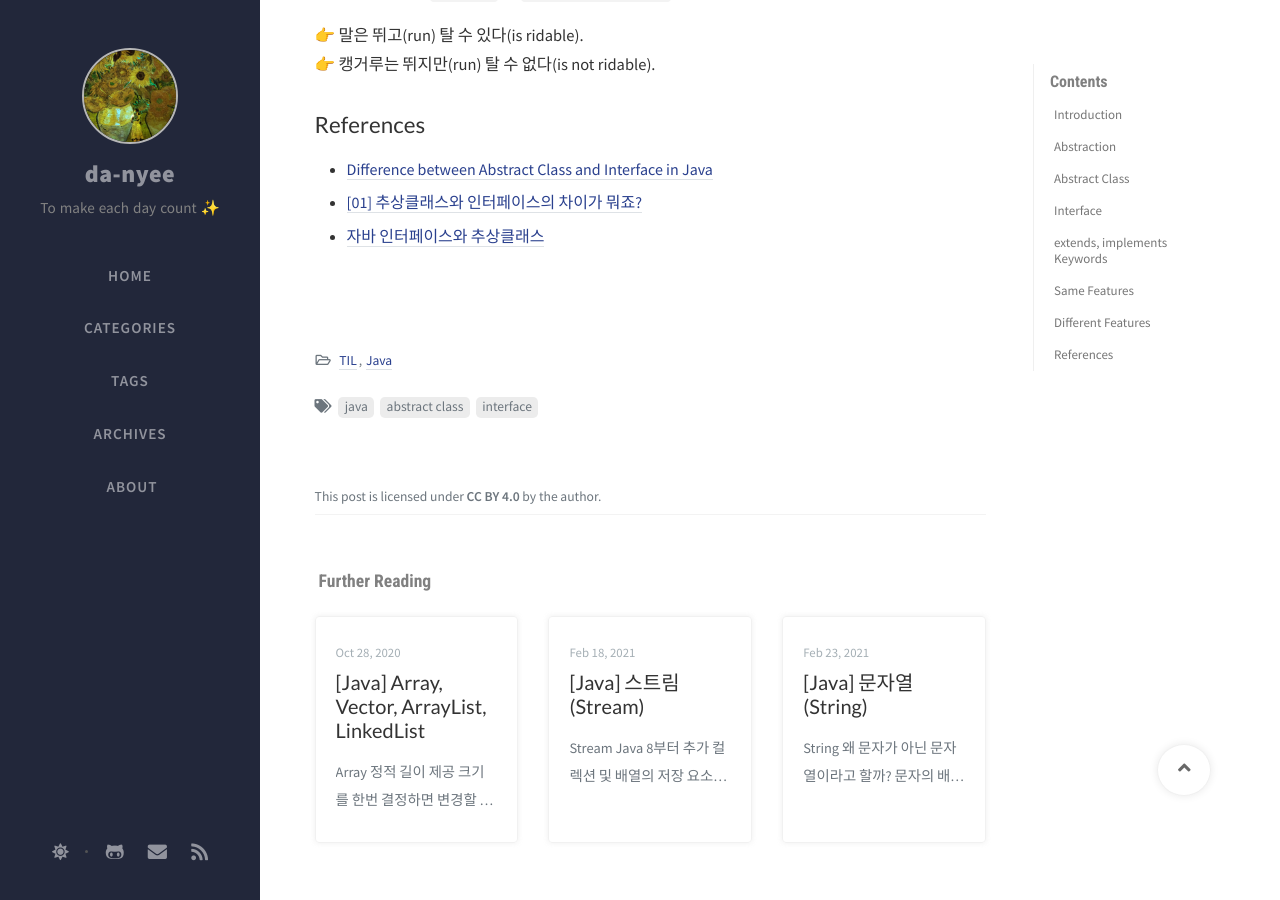
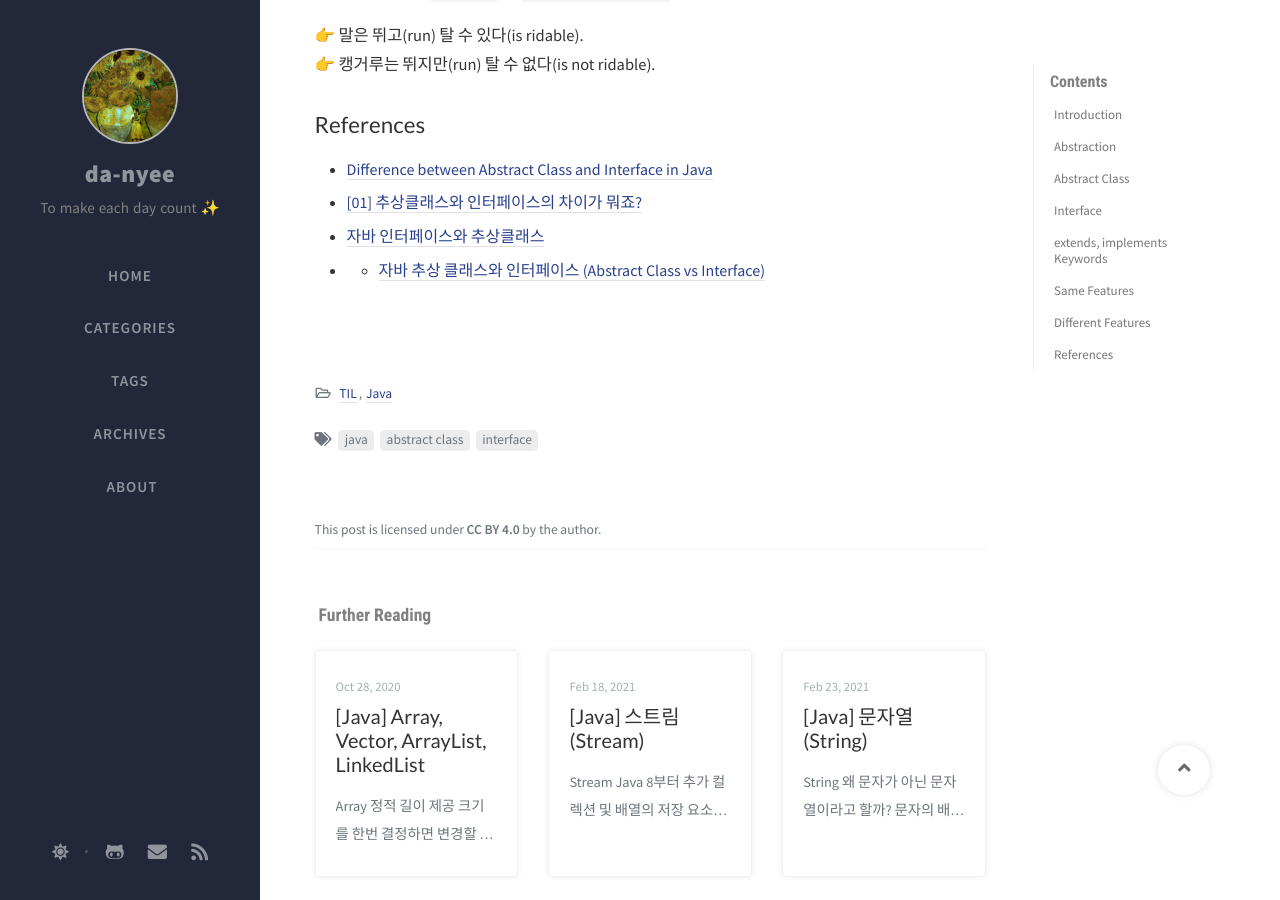
Before and after one commit to da-nyee/da-nyee.github.io, a Jekyll site: the page built from _posts/java/2020-09-24-java-abstract-class-vs-interface.md, in a window 1280 px wide and 900 px high, scrolled down 5627 px. Built offline with Jekyll 4.4.1, drawn with Linux system fonts in a browser that asks for light colours; nearby versions of some CDN libraries; comment, search, counter and statistics services are not loaded.

Commit message:
새 리소스 추가됨
자바 인터페이스 대 추상 클래스에 대한 새 리소스를 추가했습니다. 매우 유용한 이 기사를 온라인에서 찾았습니다. 다른 학습자들에게 도움이 되기를 바랍니다.

```diff
--- a/_posts/java/2020-09-24-java-abstract-class-vs-interface.md
+++ b/_posts/java/2020-09-24-java-abstract-class-vs-interface.md
@@ -227,3 +227,4 @@ public class MainClass {
 - [Difference between Abstract Class and Interface in Java](https://www.geeksforgeeks.org/difference-between-abstract-class-and-interface-in-java/)
 - [[01] 추상클래스와 인터페이스의 차이가 뭐죠?](https://cbw1030.tistory.com/47)
 - [자바 인터페이스와 추상클래스](https://medium.com/webeveloper/%EC%9E%90%EB%B0%94-%EC%9D%B8%ED%84%B0%ED%8E%98%EC%9D%B4%EC%8A%A4%EC%99%80-%EC%B6%94%EC%83%81%ED%81%B4%EB%9E%98%EC%8A%A4-6eecbe5d6350)
+- - [자바 추상 클래스와 인터페이스 (Abstract Class vs Interface)](https://www.scaler.com/topics/java/difference-between-abstract-class-and-interface/)
```
